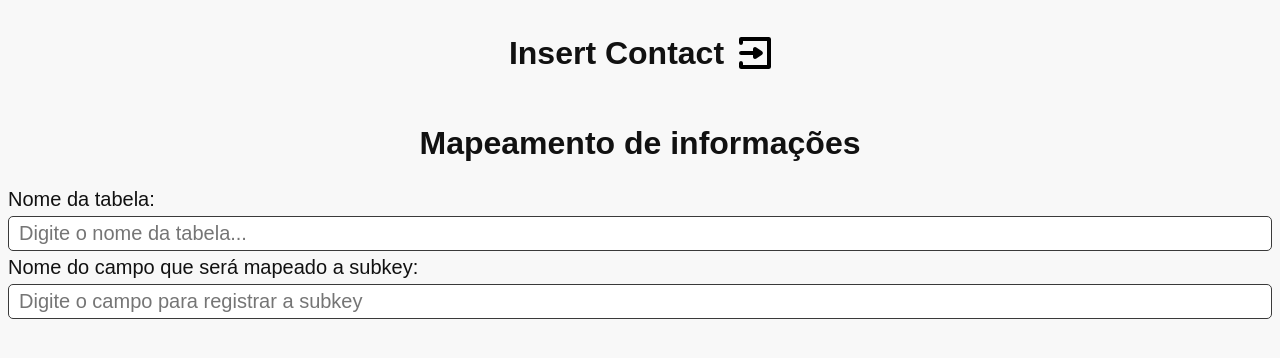
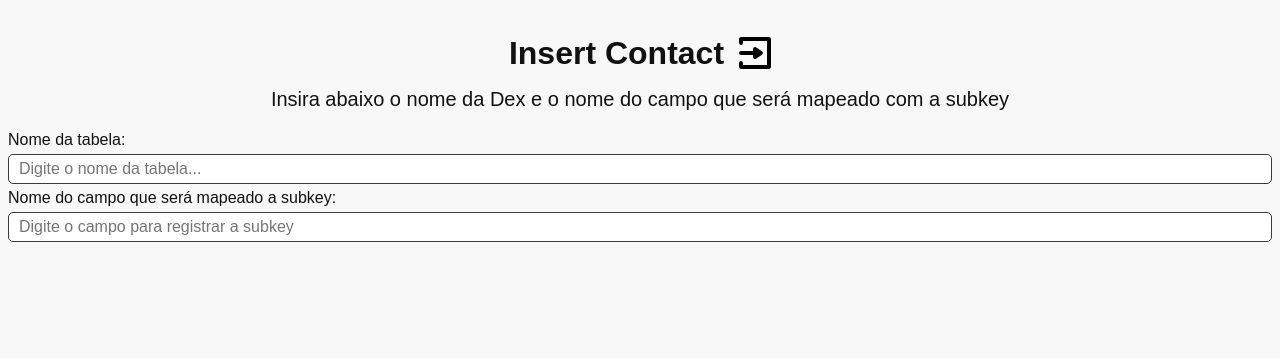
Before and after one commit to yagoluucas/custom-activity, a website: page index.html in a window 1280 px wide. Drawn offline with Linux system fonts and the light colour scheme.

Commit message:
Adicionado key

```diff
--- a/index.html
+++ b/index.html
@@ -26,7 +26,7 @@
       </section>
 
       <section>
-        <h2>Mapeamento de informações</h2>
+        <p>Insira abaixo o nome da Dex e o nome do campo que será mapeado com a subkey</p>
         <form>
           <label for="deName">Nome da tabela:</label>
           <input type="text" id="deName" name="deName" required min="3" placeholder="Digite o nome da tabela..."/>
--- a/package.json
+++ b/package.json
@@ -8,7 +8,6 @@
     "dev": "node server.js"
   },
   "dependencies": {
-    "express": "^5.1.0",
     "postmonger": "^0.0.16"
   }
 }
--- a/style.css
+++ b/style.css
@@ -16,9 +16,15 @@ main section.logo {
     gap: 15px;
 }
 
-main h1, main h2 {
+main h1, main p {
     text-align: center;
     font-size: 2rem;
+}
+
+main p {
+    margin-top: -10px;
+    margin-bottom: 20px;
+    font-size: 1.25rem;
 }
 
 main form {
@@ -28,7 +34,7 @@ main form {
 
 main form label, main form input {
     margin-bottom: 5px;
-    font-size: 1.25rem;
+    font-size: 1rem;
 }
 main form label {
     cursor: pointer;
```
Also changed, not shown: config.json (+7 -5 lines), 2 other files.
